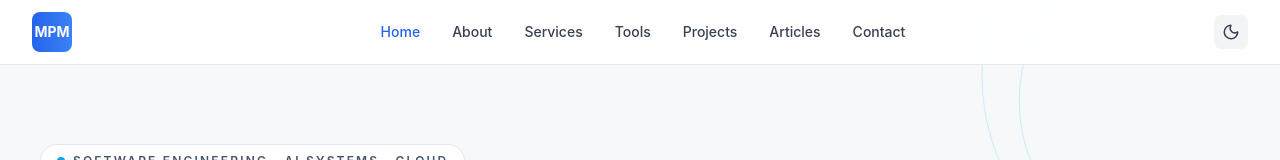
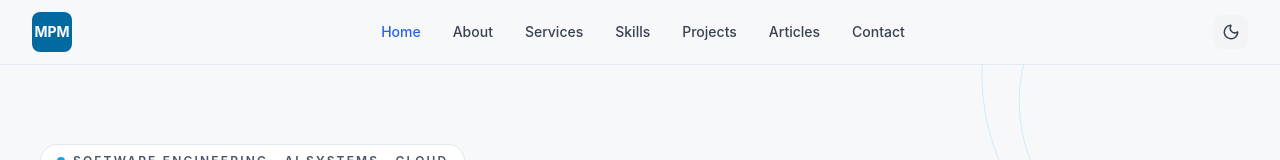
Before and after one commit to micpana/Michael-Panashe-Mudimbu-Portfolio-V2, a React (Vite) app: page / in a window 1280 px wide. Shown: the top 160 px of the page. Built offline with nearby package versions, Linux system fonts and the light colour scheme.

Commit message:
Refine navigation and header for light-first redesign

```diff
--- a/src/components/Header.tsx
+++ b/src/components/Header.tsx
@@ -14,7 +14,7 @@ const Header: React.FC = () => {
     { name: 'Home', path: '/' },
     { name: 'About', path: '/#about', isHash: true },
     { name: 'Services', path: '/#services', isHash: true },
-    { name: 'Tools', path: '/#tools', isHash: true },
+    { name: 'Skills', path: '/#tools', isHash: true },
     { name: 'Projects', path: '/projects' },
     { name: 'Articles', path: '/articles' },
     { name: 'Contact', path: '/#contact', isHash: true },
@@ -35,12 +35,12 @@ const Header: React.FC = () => {
   };
 
   return (
-    <header className="fixed top-0 left-0 right-0 z-50 bg-white/80 dark:bg-gray-900/80 backdrop-blur-sm border-b border-gray-200 dark:border-gray-700">
+    <header className="fixed top-0 left-0 right-0 z-50 bg-[#f7f8fa]/90 dark:bg-[#0b1220]/90 backdrop-blur-md border-b border-slate-200/80 dark:border-slate-800">
       <div className="max-w-7xl mx-auto px-4 sm:px-6 lg:px-8">
         <div className="flex justify-between items-center h-16">
           {/* Logo */}
           <Link to="/" className="flex items-center">
-            <div className="w-10 h-10 bg-gradient-to-r from-blue-600 to-blue-500 rounded-lg flex items-center justify-center text-white font-bold text-sm">
+            <div className="w-10 h-10 bg-sky-700 dark:bg-sky-500 rounded-lg flex items-center justify-center text-white dark:text-slate-950 font-bold text-sm">
               MPM
             </div>
           </Link>
@@ -81,7 +81,7 @@ const Header: React.FC = () => {
             <button
               onClick={toggleTheme}
               className="p-2 rounded-lg bg-gray-100 dark:bg-gray-800 text-gray-700 dark:text-gray-300 hover:bg-gray-200 dark:hover:bg-gray-700 transition-colors duration-200"
-              aria-label="Toggle theme"
+              aria-label={isDark ? 'Switch to light mode' : 'Switch to dark mode'}
             >
               {isDark ? <Sun size={18} /> : <Moon size={18} />}
             </button>
@@ -90,7 +90,7 @@ const Header: React.FC = () => {
             <button
               onClick={() => setIsMenuOpen(!isMenuOpen)}
               className="md:hidden p-2 rounded-lg bg-gray-100 dark:bg-gray-800 text-gray-700 dark:text-gray-300 hover:bg-gray-200 dark:hover:bg-gray-700 transition-colors duration-200"
-              aria-label="Toggle menu"
+              aria-label={isMenuOpen ? 'Close navigation menu' : 'Open navigation menu'}
             >
               {isMenuOpen ? <X size={18} /> : <Menu size={18} />}
             </button>
```
